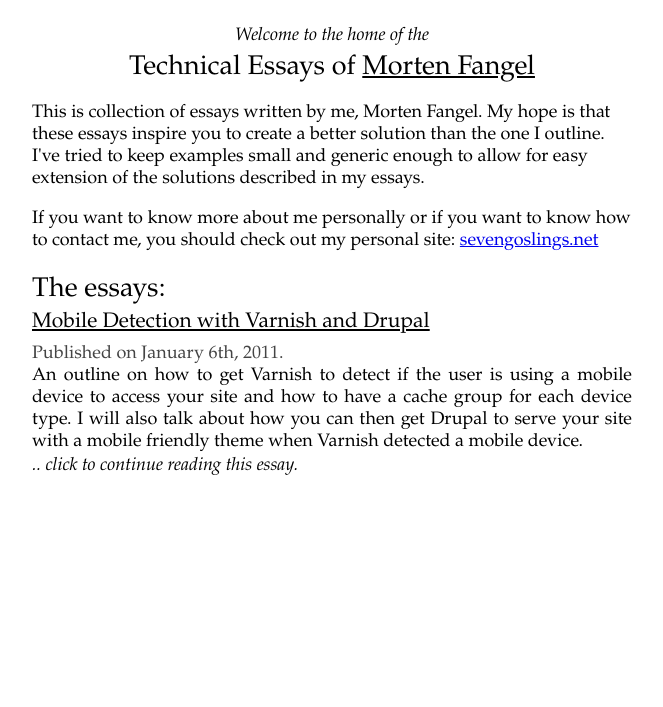
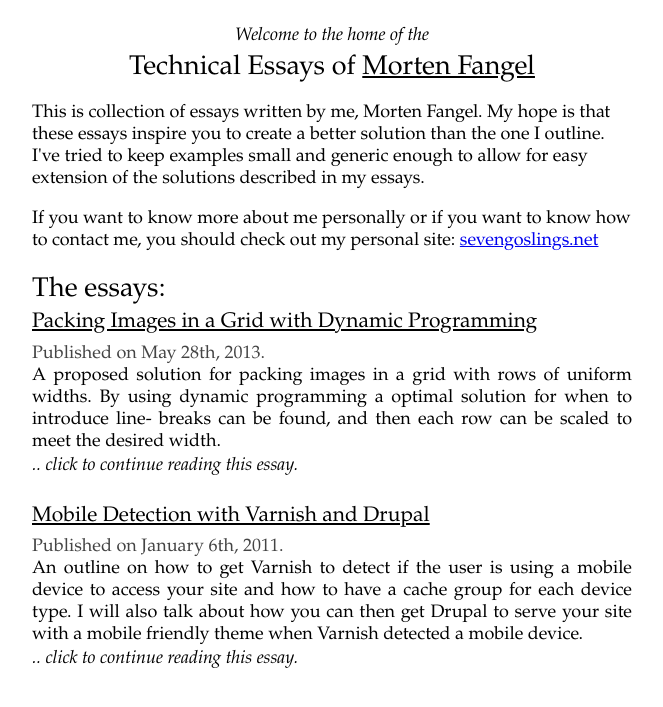
Before and after one commit to fangel/fangel.github.com, a Jekyll site: the page built from index.html, in a window 1280 px wide. Shown: the top 707 px of the page, without its empty margins (51-714 px from the left). Built offline with Jekyll 4.4.1, drawn with Linux system fonts in a browser that asks for light colours; some of the changed lines change nothing that is shown.

Commit message:
Added the first edition of the image-packing article.

```diff
--- /dev/null
+++ b/_posts/2013-05-28-packing-images-in-a-grid.md
@@ -0,0 +1,300 @@
+---
+layout: post
+title: Packing Images in a Grid with Dynamic Programming
+abstract: |
+  A proposed solution for packing images in a grid with rows of uniform widths.
+  By using dynamic programming a optimal solution for when to introduce line-
+  breaks can be found, and then each row can be scaled to meet the desired
+  width.
+authors:
+ - <a href="http://sevengoslings.net">Morten Fangel</a>
+---
+
+# Introduction
+
+On todays modern websites, we often have sets of user-uploaded images. These
+are rarely all the same aspect ratio, so creating grids can be problematic.
+The two usual solutions are either to have a jagged grid or crops the images.
+If we preserve the aspect-ratio images and just resize them to a uniform
+height, the end result will be jagged edges because the rows will have
+different widths. To combat this, many people uses cropping, to ensure that all
+images have identical aspect-ratios (e.g. 4/3 or 16/9) and then scaling them
+to a identical size. This will produce a nice even grid, but because we have
+cropped the images to get the desired aspect-ratio we have lost information
+from the original photos.
+
+So is there another way? Yes there is: Packing. By deciding which images should
+end up in which rows we can produce a desirable packing that will allow us to
+produce a nicely aligned grid. Depending on what criteria you have, calculating
+an optimal packing can vary from computationally simple to very complicated.
+
+# Background
+
+Image packing can use multiple different ways of achieving a nice grid. Common
+for all approaches is that the first step is to find a optimal distribution of
+images to rows – ie, which images goes in which row. Depending on your criteria
+you might be able to freely choose which row an image should be placed in. If
+there is no restricting on the order the images must be reproduced in, it is a
+free-for-all. However, it is also very computationally intensive to find the
+ordering that gives the best packing.
+Most uses for packing images in a grid require a determined ordering, which
+means that the distribution is a simple question of figuring out where to
+introduce line-breaks.
+
+Once you have a distribution, you very likely still have rows of different
+widths. It would need to be a very fortunate set of images if merely
+distributing images on rows results in rows of equal lengths. Therefore rows
+needs some post-processing to ensure that they are of (roughly) equal width.
+A common approach is scaling the images on a row to ensure the row is the
+desired width. Another solutions would be either just leave the slightly
+irregular rows as-is and accept a slight jaggedness. Lastly a possible solution
+could include skewing or cropping the images to ensure both equal height and
+width of each row.
+
+There are many well-known examples of packing images to produce visually nice
+listings. Two examples are [Google Image Search][gis], and [Flickr][flickr].
+If we compare these, it is clear that Flickr heavily scales each row because
+the rows have very different heights. Unlike Google Image Search solution, this
+ensure that all rows have identical widths. Google seems to have opted for
+allowing slightly different widths, although Google still seems to be scaling
+each row because the rows do differ slightly in height. So it seems as if they
+have a limit to just how much they allowed the images to be scaled. Flickr
+seems as if they keep the original ordering of photos, and allow the user to
+change the sorting criteria. With Google it's hard to judge just how the
+ordering is performed, so who knows if they rearrange the photos to get a
+better distribution between rows.
+
+# Problem Analysis
+
+To design a packing algorithm, certain choices must be made regarding what
+criteria you want the packing to enforce. In this article I have chosen the
+following criteria, which seems identical to the properties enforced by Flickr.
+
+1. All rows must be exactly the same width
+2. All images within a row must have the same height
+3. The ordering of the images must not change
+4. All rows must be full – including the last row
+
+The reason for the first two criteria is what ensures that the packing is going
+to look visually nice. It will be even looking rows without any jagged lines.
+The motivation behind the last two criteria is to easily allow usage of the
+packing in listings of images. If we allowed the ordering to change, we could
+not use the packing in a listing sorted by e.g. time. Because we are using the
+packing in a listing, it will look visually much nicer to have all rows filled.
+Another reason for requiring filled line is that it will facilitate infinity-
+scrolling much more easily. If we were to load in the next page of the listing
+when the user scrolls near the button, it will be much easier if we just add a
+new set of rows to be appended, rather than possibly having to fill up the last
+row first.
+
+## Designing an Algorithm for Distribution of Images
+
+As mentioned in [Section 2](#background), the first step to any image packing
+is distributing images on rows. Because I wish to retain the ordering of the
+images, this boils down to deciding where the line-breaks should be.
+
+Now, we might envision a solution using a greedy algorithm that simply tries
+filling up a row with images, and then moves to the next row. This solution is
+very likely to end up with the last row not containing enough images to take up
+the desired width, which means it's no good.
+The next possibility is a class of algorithms called
+[dynamic programming][wiki-dynprog]. Can we define an optimal solution as
+a combination of smaller optimal solutions – ie does the problem has an optimal
+substructure? And does the problem also have overlapping subproblems, causing
+us to need the optimal solution to a subproblem multiple times?
+
+If we take a step back and look at our problem, what needs to be determined
+after each image is this: Is it better to have a line-break now or to add the
+next image to this row too.
+Can we use a dynamic programming algorithm for this? Yes, because this is a
+problem with a optimal substructure, we can express the optimal solution using
+the optimal solution to one of two subproblems. And do we have overlapping
+subproblems? Yes, because both the optimal solution to packing four and five
+images depends on the optimal solution to packing 3 images.
+
+So we can design a dynamic programming algorithm to solve this problem.
+For this we need a way to determine the contents a row. I have chosen to
+represent possible rows as a combination of starting image (<em>i</em>) and how
+many images are in a row (spree or <em>s</em>).
+We can also determine how "bad" a row is, by calculating the difference between
+the desired width (<em>d</em>) and how wide a row would be. We call this
+difference the penalty. The penalty of the row starting
+with image <em>i</em>, containing <em>s</em> images is denoted
+<em>P<sub>i,s</sub></em>.
+We also have notion of the combined penalty or the total cost of a packing. We
+call this cost <em>C<sub>i,s</sub></em>, which describe the cost of a
+packing that starts at image <em>i</em>, where the first row contains at least
+<em>s</em> images.
+Lastly we denote the total number of images in the packing as <em>n</em> and
+the width of image <em>i</em> as <em>w<sub>i</sub></em>.
+
+With these definitions of what <em>P<sub>i,s</sub></em> and
+<em>C<sub>i,s</sub></em> describes, we can formulate how to calculate them.
+
+![Formulas 1, 2][i-formulas-1-2]
+
+As we can see in Formula (1), the penalty is simply the absolute difference
+between the sum of the width of all images with a 10px gap between each.
+Somewhat more interesting is Formular (2) that states how the optimal (lowest)
+combined cost is calculated. It has two definitions: One when
+<em>i + s = n</em> (ie, there is no images left after this row) which is simply
+the penalty of this line. The second definition – when there is images not in
+the packing yet – is the minimum between the cost for including one more image
+in the current row (<em>C<sub>i,s+1</sub></em>) and the cost of having a line
+break. The cost of having a line-break is the combined cost of the current line
+(<em>P<sub>i,s</sub></em>) and the optimal cost of packing the
+remaining images (<em>C<sub>i+s,1</sub></em>).
+
+With these two formulas we can define a function to calculate the optimal cost
+for packing the entire thing: <em>C<sub>0,1</sub></em>. This calculation can be
+performed either top-down or bottom-up. Top-down is equivalent to implementing
+the above mentioned formulas in a recursive fashion, possibly using
+memoization to speed up the solution of identical subproblems. A far more
+interesting approach is bottom-up, where we start out by calculating all the
+values without dependencies on any other values. Then we calculate the values
+that depends on those answers, and so forth. It is clear from the definition
+of <em>C<sub>i,s</sub></em> that it can be thought of as look-ups in a
+<em>i &times; s</em> table, where we only use the lower-left triangle (those
+where <em>i + s &le; n</em>).
+
+An example of such a table with <em>n = 7</em> can be seen here:
+
+![Cost Table][i-costtable]
+
+The calculations are simply performed top-to-bottom, right-to-left. So we start
+by calculating <em>C<sub>6,1</sub> = P<sub>6,1</sub></em>, then we move on to
+<em>C<sub>5,2</sub> = P<sub>5,2</sub></em>. When we know
+<em>C<sub>6,1</sub></em> and <em>C<sub>5,2</sub></em>, we can calculate
+<em>C<sub>5,1</sub> = min(C<sub>5,2</sub>, P<sub>5,2</sub> + C<sub>6,1</sub> ) = C<sub>5,2</sub></em>.
+We can continue this way until we reach <em>C<sub>0,1</sub></em>, and then we are done.
+
+## Using the Algorithm to Determine a Distribution
+
+The next question is how you go from this table over <em>C<sub>i,s</sub></em>,
+and produce a packing. This is simply done by starting at image <em>i = 0</em>,
+and moving up until the cost increases (in my example, it does after
+<em>s = 3</em>). When the cost increases, we introduce a line-break and start
+looking at image <em>i = i + s</em>. We continue this way untill
+<em>i + s &le; n</em>
+In my example the cost of image 3 never increases, so we only have the one
+line-break between image 3 and 4.
+
+Using the packing data calculated, we end up with the following packing:
+
+![Unscaled Packing][i-packing-unscaled]
+
+## Post-Processing
+
+As we can see above, it's not that far off a optimal packing, but the two rows
+are slightly different widths. A simple post-processing of each row is used to
+even these differences out. This process is simply figuring out the scale
+(<em>S<sub>i,s</sub></em>) between how wide the row is and how wide is should
+be, and then scale each row accordingly:
+
+![Formulas 3][i-formulas-3]
+
+The resulting, scaled, packing is:
+
+![Scaled Packing][i-packing-scaled]
+
+# Evaluation
+
+I have proposed a solution that produced a image packing conforming to a
+certain set of criteria. In this section I will go through these properties one
+by one, to determine how well my proposed solution lives up to the requirements
+and what downsides introduced by ensuring this property.
+
+## All rows must be exactly the same width
+
+The simple scaling post-process will always ensure that the images on a row are
+exactly the desired width. As you might imagine the amount of scaling that is
+performed is highly related to the desired width of the final packing. If the
+desired width is very low, only a few pictures can be fitted to
+each row, and thus the images must be scaled more to even out the gaps.
+
+Having to scale the images by a large amount on the client-side can have
+implication on how the images look, especially if you are upscaling the
+images in the browser. It is possible to tweak the penalty function to favor
+overpacking each row, to force downscaling instead of upscaling.
+
+## All images within a row must have the same height
+
+By scales all images on a row by the same amount my proposed solution ensures
+that if the images started out the same height, they will end up having the
+same height too.
+
+## The ordering of the images must not change
+
+By only considering where to add line-breaks, my solution can never change
+the ordering of the images it packs.
+
+## All rows must be full – including the last row
+
+The dynamic programing algorithm I proposed for determining the optimal packing
+ensures that the last row will always contain a full row. The drawback to this,
+is that smaller sets of images are likely to be scaled rather harshly.
+
+If the combined width of images just under one and a half times the desired
+width, no line-breaks are introduced, and the pictures are scaled down
+considerably. Likewise, if the combined width is just over one and a half times
+the desired width, it is forced into two lines with considerable upscaling
+as a result.
+The more images, and thus rows, and the wider the desired width, the less
+pronounced the required scaling will be.
+
+## Computational Complexity of the Algorithm
+
+It is trivial to see from the description of the algorithm that the
+computational complexity of the algorithm is <em>O(n<sup>2</sup>)</em>.
+Likewise the space requirements for holding the cost table are
+<em>O(n<sup>2</sup>)</em>.
+
+## Sample Implementation
+
+To verify the correctness of the proposed solution, a sample implementation
+in JavaScript was developed. Without spending any time optimizing the solution
+ – e.g. the penalty is calculated every time – the solution is decently fast.
+The sample dataset of 23 images is distributed to 6 rows in around 40-50ms.
+
+The sample implementation can be found at:
+[http://sevengoslings.net/~fangel/packgrid/][sample-impl]
+
+# Further Work
+
+I would like to develop the sample implementation into a more mature library
+that can easily used in websites that desire to have a nice collage of images
+for their image listings.
+
+Additionally I think it could be interesting to investigate other means of
+ensuring that the rows have uniform widths. For instance, a combination of
+skewing and/or cropping the images might be able produce rows with equal hight
+without much visible change to the photos.
+
+# Conclusion
+
+I have proposed a dynamic programming algorithm for packing images in a grid
+of completely filled rows of uniform widths. By allowing each row to be of a
+different hight and finding the optimal placements of line-breaks the desired
+packing is achieved. By performing a scaling post-process each line is
+guaranteed to be exactly as wide as the desired width.
+
+The proposed algorithm has shown to easily computed with minimal requirements
+for time and memory required to calculate the packing.
+
+# Acknowledgements
+
+All images used here, and in the sample application are taken from
+[Flickr Commons][flickr-commons], which is a collection of old photos from
+contributing museums and institutions. There is no known copyright of the
+photos.
+
+[gis]: https://www.google.com/search?hl=en&q=copenhagen&tbm=isch "Image Search for Copenhagen"
+[flickr]: http://www.flickr.com/search/?w=commons&q=copenhagen "Commons Search for Copenhagen"
+[flickr-commons]: http://www.flickr.com/commons/ "Flickr Commons"
+[wiki-dynprog]: http://en.wikipedia.org/wiki/Dynamic_programming "Wikipedia article on Dynamic Programming"
+[sample-impl]: http://sevengoslings.net/~fangel/packgrid/ "Sample Implementation in JavaScript"
+[i-formulas-1-2]: /images/2013-05-28/formulas-1-2.png
+[i-formulas-3]: /images/2013-05-28/formulas-3.png
+[i-costtable]: /images/2013-05-28/cost_table.png
+[i-packing-unscaled]: /images/2013-05-28/packing-unscaled.png
+[i-packing-scaled]: /images/2013-05-28/packing-scaled.png
--- a/css/screen.css
+++ b/css/screen.css
@@ -62,12 +62,22 @@
 			word-spacing: 2px;
 			line-height: 20px; }
 
+			article section.body p img {
+				max-width: 100%; }
+
 		article section.body ul {
 			padding: 0;
 			margin: -0.8em 0 1em 0; }
 
 		article section.body ol {
 			padding: 0; }
+
+			sup, sub {
+			   vertical-align: baseline;
+			   position: relative;
+			   top: -3px;
+			}
+			sub { top: 3px; }
 
 article.listing {
 	}
```
Also changed, not shown: images/2013-05-28/cost_table.png (added), images/2013-05-28/formulas-1-2.png (added), images/2013-05-28/formulas-3.png (added), images/2013-05-28/packing-scaled.png (added), images/2013-05-28/packing-unscaled.png (added), 1 other file.
